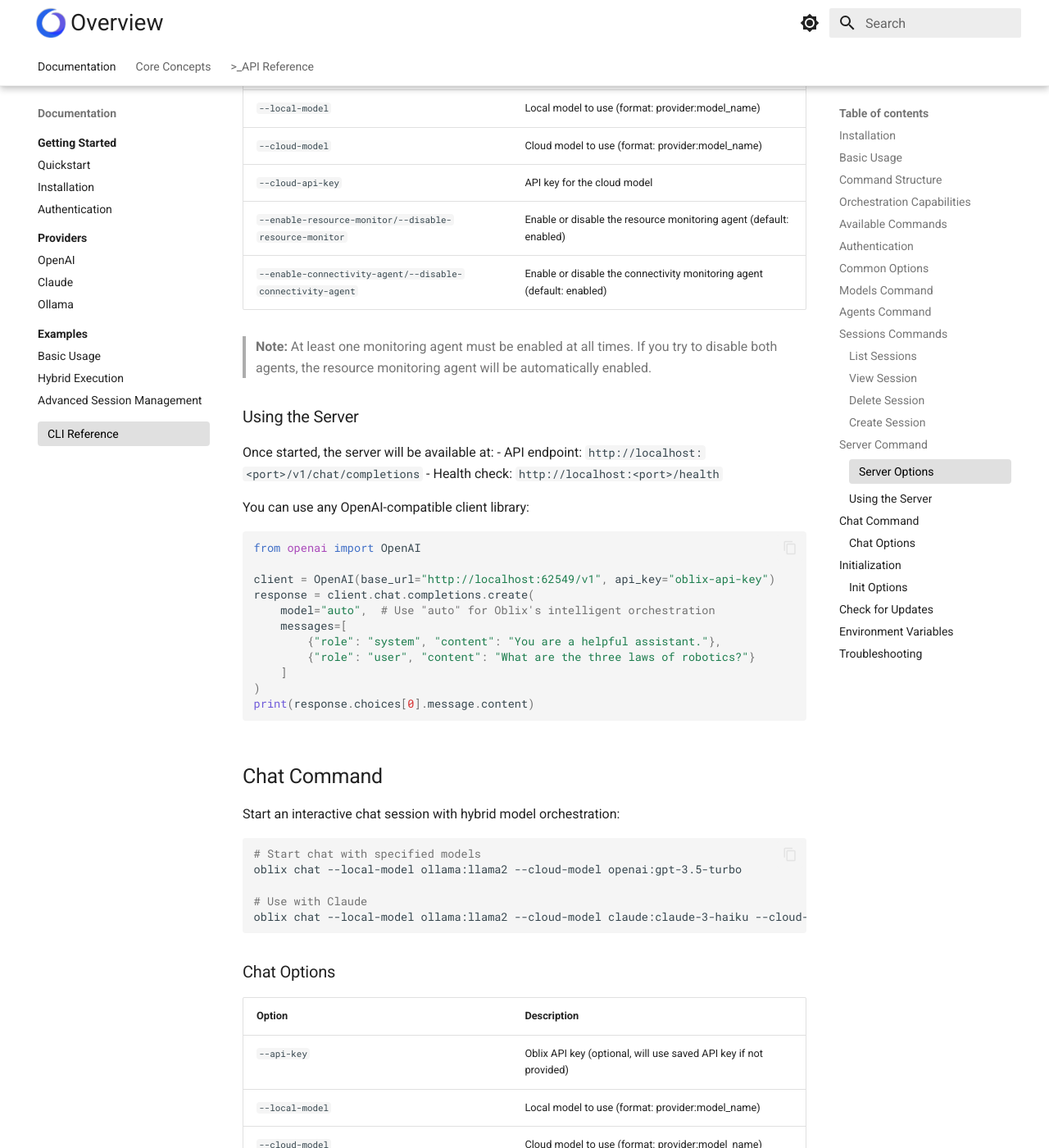
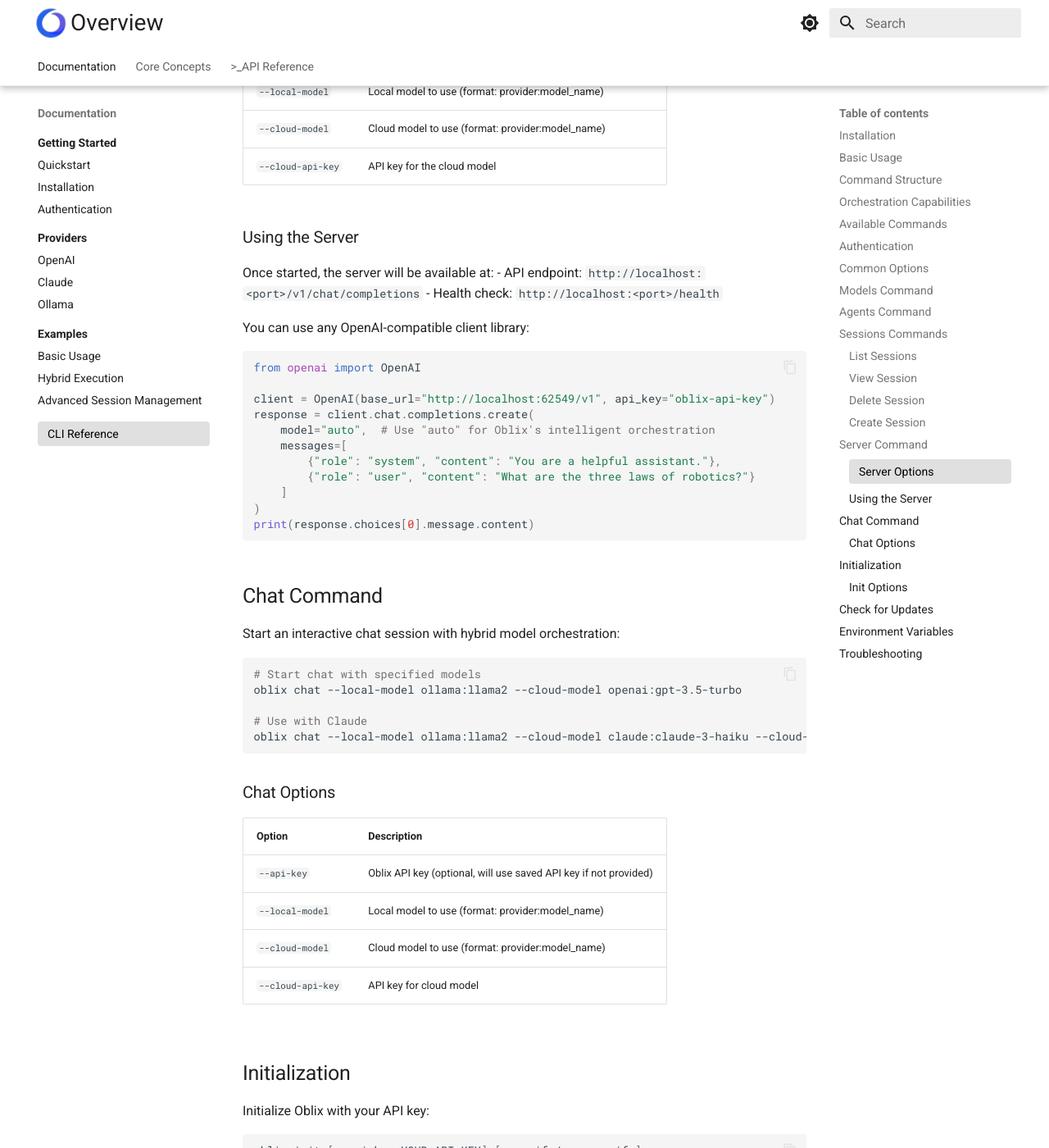
Before and after one commit to midastch17/oblix-docs, an MkDocs documentation site: the page built from docs/cli/index.md, in a window 1280 px wide and 1400 px high, scrolled down 4275 px. Shown: the whole window at 82% size. Built offline with MkDocs 1.6.1 and Material for MkDocs 9.7.7, drawn with Linux system fonts in a browser that asks for light colours; some of the changed text lies outside the part shown.

Commit message:
CLI Reference udpated; now reflecting kgf

```diff
--- a/docs/cli/index.md
+++ b/docs/cli/index.md
@@ -160,10 +160,6 @@ The server provides an OpenAI-compatible endpoint that can be used with any clie
 | `--local-model` | Local model to use (format: provider:model_name) |
 | `--cloud-model` | Cloud model to use (format: provider:model_name) |
 | `--cloud-api-key` | API key for the cloud model |
-| `--enable-resource-monitor/--disable-resource-monitor` | Enable or disable the resource monitoring agent (default: enabled) |
-| `--enable-connectivity-agent/--disable-connectivity-agent` | Enable or disable the connectivity monitoring agent (default: enabled) |
-
-> **Note:** At least one monitoring agent must be enabled at all times. If you try to disable both agents, the resource monitoring agent will be automatically enabled.
 
 ### Using the Server
 
@@ -207,10 +203,6 @@ oblix chat --local-model ollama:llama2 --cloud-model claude:claude-3-haiku --clo
 | `--local-model` | Local model to use (format: provider:model_name) |
 | `--cloud-model` | Cloud model to use (format: provider:model_name) |
 | `--cloud-api-key` | API key for cloud model |
-| `--enable-resource-monitor/--disable-resource-monitor` | Enable or disable the resource monitoring agent (default: enabled) |
-| `--enable-connectivity-agent/--disable-connectivity-agent` | Enable or disable the connectivity monitoring agent (default: enabled) |
-
-> **Note:** At least one monitoring agent must be enabled at all times. If you try to disable both agents, the resource monitoring agent will be automatically enabled.
 
 ## Initialization
 
```
